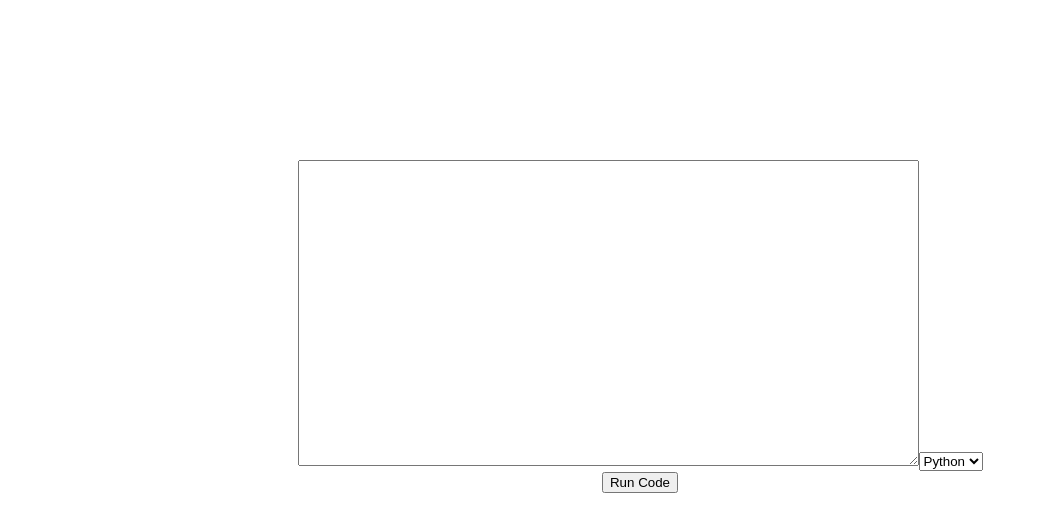
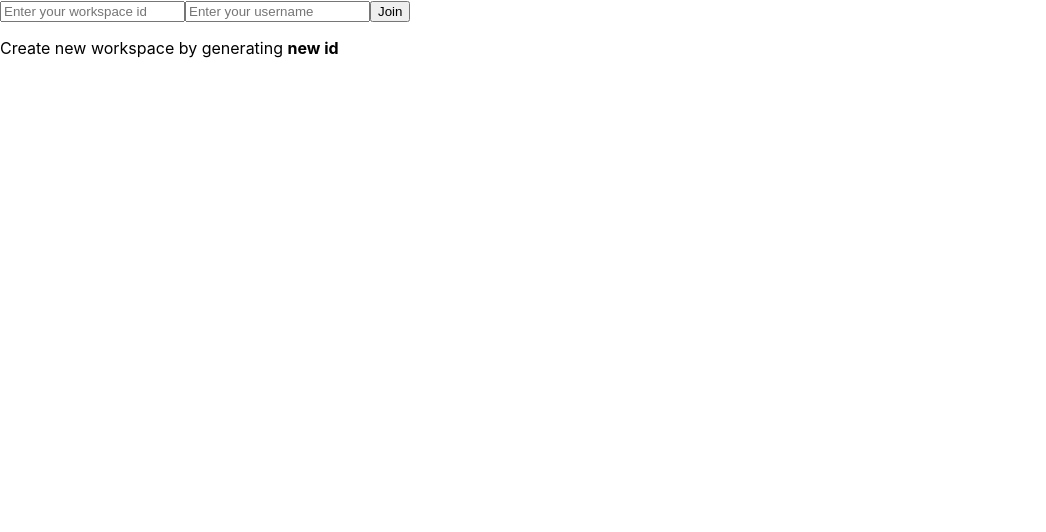
Before and after one commit to sanghvirachna/realtimecodecollabrator, a React (Create React App) app in the folder frontend/: page / in a window 1280 px wide. Shown: the top 532 px of the page, without its empty margins (0-1046 px from the left). Built offline with nearby package versions, Linux system fonts and the light colour scheme.

Commit message:
ui changes added toast

```diff
--- a/frontend/package.json
+++ b/frontend/package.json
@@ -9,7 +9,10 @@
     "axios": "^1.6.2",
     "react": "^18.2.0",
     "react-dom": "^18.2.0",
+    "react-hot-toast": "^2.4.1",
+    "react-router-dom": "^6.21.0",
     "react-scripts": "5.0.1",
+    "uuid": "^9.0.1",
     "web-vitals": "^2.1.4"
   },
   "scripts": {
--- a/frontend/src/App.js
+++ b/frontend/src/App.js
@@ -1,12 +1,22 @@
-import './App.css';
-import Room from './components/Room';
+import Workspace from './pages/Workspace';
+import Home from './pages/Home';
+import { BrowserRouter, Routes, Route } from 'react-router-dom';
+import {Toaster} from 'react-hot-toast'
+
 
 function App() {
-  return(
-    <div className="App">
-      <Room/>
-    </div>
-    )
+  return (
+    <>
+      <Toaster/>
+      <BrowserRouter>
+        <Routes>
+          <Route path="/" element={<Home />} />
+          <Route path="/workspace/:id" element={<Workspace />} />
+
+        </Routes>
+      </BrowserRouter>
+    </>
+  )
 }
 
 export default App;
--- /dev/null
+++ b/frontend/src/pages/Home.js
@@ -0,0 +1,48 @@
+import React, { useState } from 'react'
+import { useNavigate } from 'react-router-dom'
+import { v4 as uuidv4 } from 'uuid'
+import  toast  from 'react-hot-toast'
+const Home = () => {
+    const navigate = useNavigate()
+    const [workspaceId, setWorkspaceId] = useState('')
+    const [username, setUsername] = useState('')
+    const generateWorkspaceId = () => {
+        const id = uuidv4()
+        setWorkspaceId(id)
+        toast.success('Workspace id generated', {
+            position: "top-center"
+          })
+     }
+    const joinWorkspace = (e) => {
+        e.preventDefault()
+        if (workspaceId === '' || username === '') {
+            toast.error('Please enter workspace id and username', {
+                position: "top-center"
+              })
+        } else {
+            navigate(`/workspace/${workspaceId}`,{
+                state:{
+                    username
+                }
+            })
+            toast.success(`${username} joined workspace`, {
+                position: "top-center"
+              })
+
+        }
+    }
+
+
+    return (
+        <form onSubmit={joinWorkspace}>
+            <div>
+            <input type="text" placeholder='Enter your workspace id' value={workspaceId} onChange={(e) => setWorkspaceId(e.target.value)} />
+            <input type="text" placeholder='Enter your username' value={username} onChange={(e) => setUsername(e.target.value)} />
+            <button type='submit'>Join </button>
+            <p>Create new workspace by  generating <b onClick={generateWorkspaceId} > new id</b></p>
+        </div>
+        </form>
+    )
+}
+
+export default Home
--- a/frontend/src/components/Room.js
+++ b/frontend/src/pages/Workspace.js
@@ -1,10 +1,15 @@
-import React,{useState} from 'react'
+import React,{useEffect, useState} from 'react'
 import axios from 'axios';
+//react-avatar
+//codemirror
 
-const Room = () => {
-    const [code, setCode] = useState("");
+const Workspace = () => {
+  const [code, setCode] = useState("");
   const [output, setOutput] = useState("");
   const [language, setLanguage] = useState("python");
+
+
+
   const handleSubmit = async () => {
     console.log(code)
     const payload = {
@@ -40,4 +45,4 @@ const Room = () => {
   );
 }
 
-export default Room
+export default Workspace;
```
Also changed, not shown: 1 other file (tests, documents, lock files or other folders).
